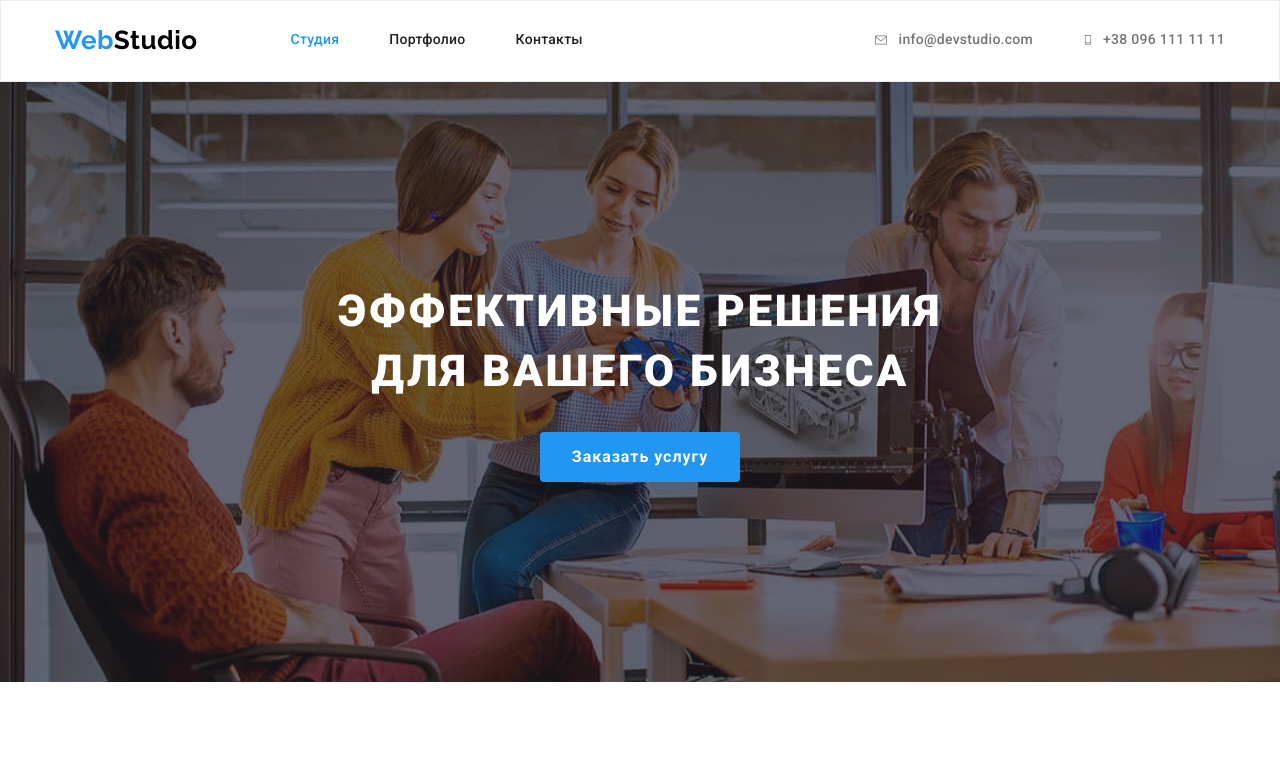
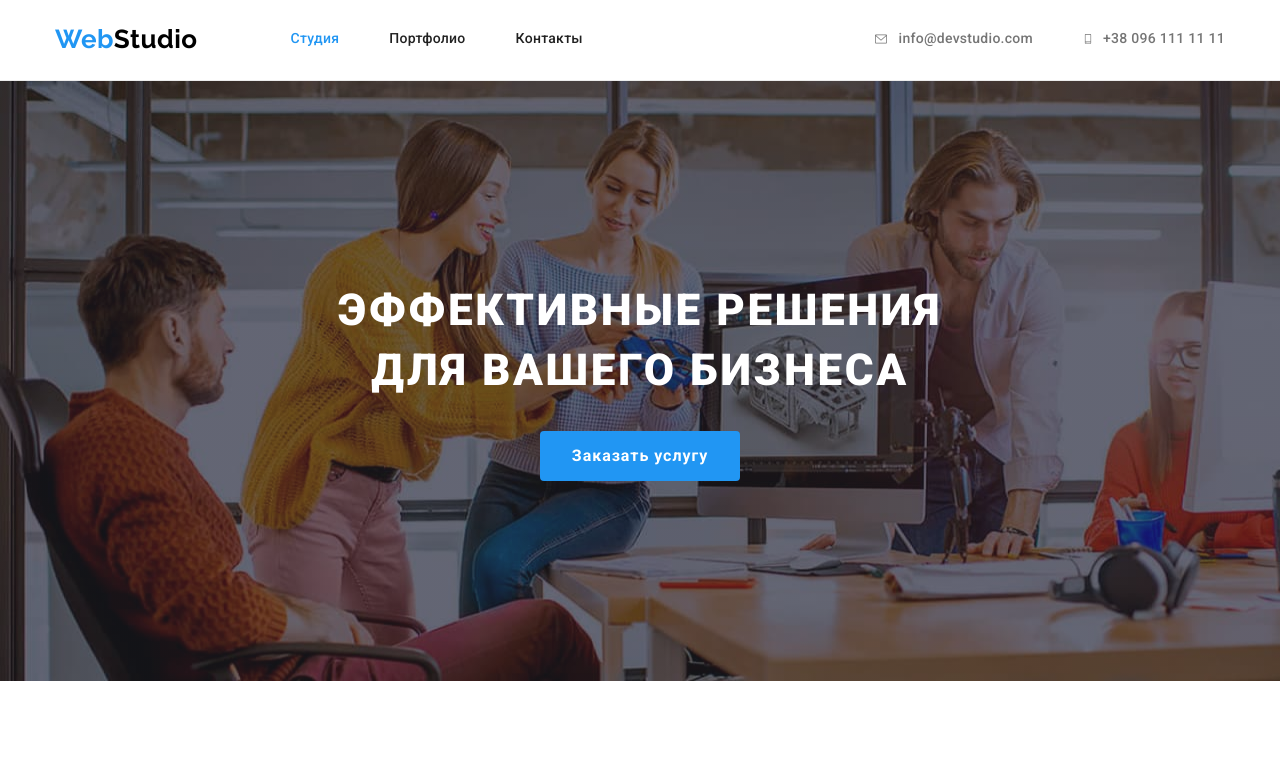
Before and after one commit to Bogdan0109/goit-markup-hw-04, a plain HTML site: page index.html in a window 1280 px wide. Shown: the top 771 px of the page. Drawn offline with nearby package versions, Linux system fonts and the light colour scheme.

Commit message:
Mod-4-max-whidth

```diff
--- a/css/styles.css
+++ b/css/styles.css
@@ -18,6 +18,9 @@ body {
   font-family: 'Roboto', 'sans-serif';
 
   letter-spacing: 0.03em;
+  max-width: 1600px;
+  margin-right: auto;
+  margin-left: auto;
 
   background-color: #ffffff;
 }
@@ -92,7 +95,7 @@ img {
 .header {
   padding-top: 24px;
   padding-bottom: 25px;
-  border: 1px solid #ececec;
+  border-bottom: 1px solid #ececec;
 }
 
 .header .conteiner {
```
